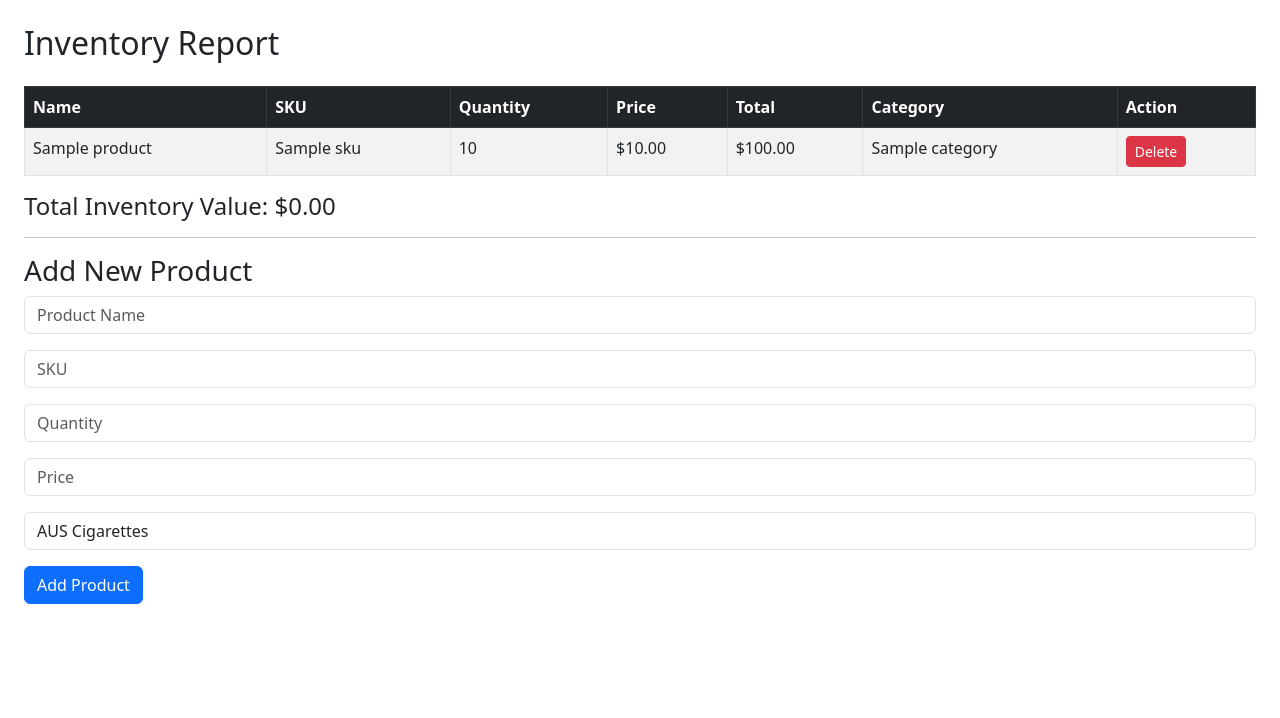
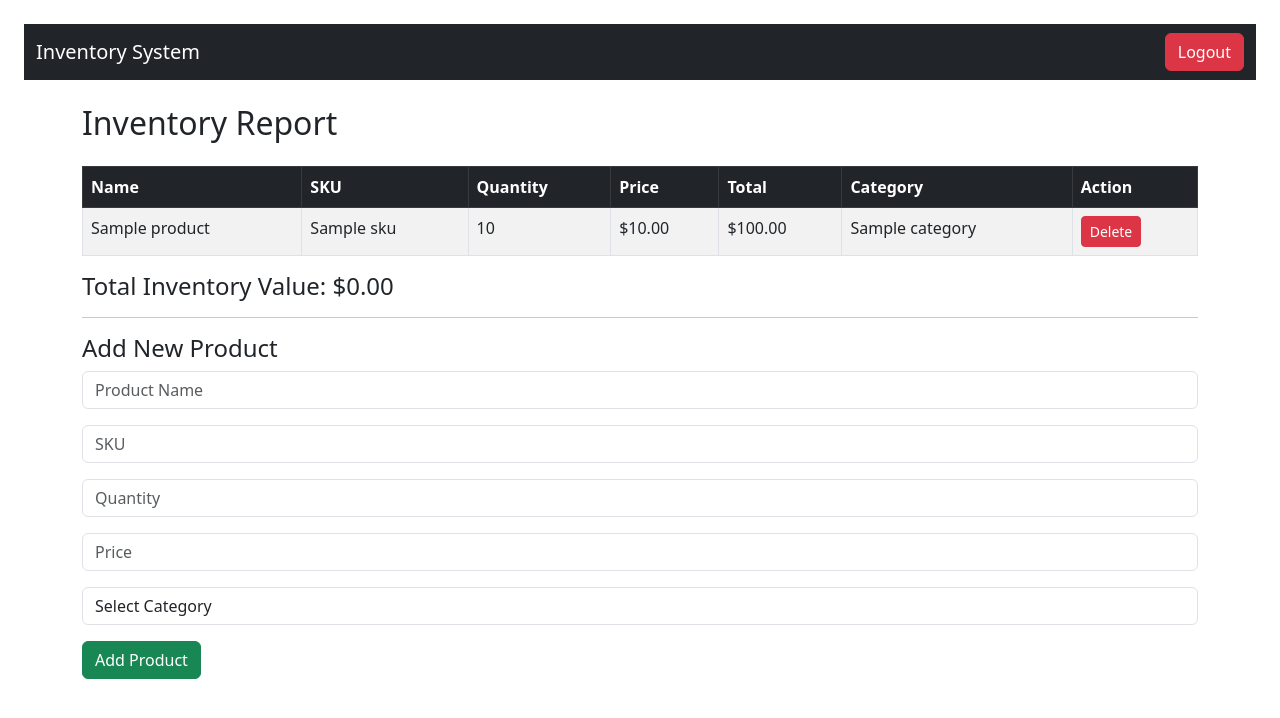
Before and after one commit to iyadalduhni/inventory-system, a Flask app: template templates/report.html in a window 1280 px wide. Shown: the top 718 px of the page. Run offline with Flask 3, Linux system fonts and the light colour scheme; the template is opened without the code that fills it: most values are stand-ins (such as "Sample title", 1, 10 or a date in 2020).

Commit message:
Update report.html

```diff
--- a/templates/report.html
+++ b/templates/report.html
@@ -6,6 +6,16 @@
 </head>
 <body class="p-4">
 
+    <nav class="navbar navbar-expand-lg navbar-dark bg-dark mb-4">
+        <div class="container-fluid">
+            <a class="navbar-brand" href="{{ url_for('dashboard') }}">Inventory System</a>
+            <div class="d-flex">
+                <a href="{{ url_for('logout') }}" class="btn btn-danger">Logout</a>
+            </div>
+        </div>
+    </nav>
+
+    <div class="container">
         <h2 class="mb-4">Inventory Report</h2>
 
         <table class="table table-bordered table-striped">
@@ -21,16 +31,16 @@
                 </tr>
             </thead>
             <tbody>
-            {% for product in products %}
+                {% for p in products %}
                 <tr>
-                <td>{{ product.name }}</td>
-                <td>{{ product.sku }}</td>
-                <td>{{ product.quantity }}</td>
-                <td>${{ "%.2f"|format(product.price) }}</td>
-                <td>${{ "%.2f"|format(product.quantity * product.price) }}</td>
-                <td>{{ product.category or "None" }}</td>
+                    <td>{{ p.name }}</td>
+                    <td>{{ p.sku }}</td>
+                    <td>{{ p.quantity }}</td>
+                    <td>${{ "%.2f"|format(p.price) }}</td>
+                    <td>${{ "%.2f"|format(p.quantity * p.price) }}</td>
+                    <td>{{ p.category if p.category else "None" }}</td>
                     <td>
-                    <form method="post" action="{{ url_for('delete_product', id=product.id) }}">
+                        <form method="post" action="{{ url_for('delete_product', product_id=p.id) }}">
                             <button type="submit" class="btn btn-danger btn-sm">Delete</button>
                         </form>
                     </td>
@@ -39,11 +49,12 @@
             </tbody>
         </table>
 
-    <h4 class="mt-3">Total Inventory Value: ${{ "%.2f"|format(total_value) }}</h4>
+        <h4>Total Inventory Value: ${{ "%.2f"|format(total_value) }}</h4>
 
         <hr>
-    <h3>Add New Product</h3>
-    <form method="post" action="{{ url_for('add_product') }}">
+
+        <h4>Add New Product</h4>
+        <form method="post" action="{{ url_for('report') }}">
             <div class="mb-3">
                 <input type="text" class="form-control" name="name" placeholder="Product Name" required>
             </div>
@@ -54,17 +65,19 @@
                 <input type="number" class="form-control" name="quantity" placeholder="Quantity" required>
             </div>
             <div class="mb-3">
-            <input type="number" step="0.01" class="form-control" name="price" placeholder="Price" required>
+                <input type="number" class="form-control" name="price" step="0.01" placeholder="Price" required>
             </div>
             <div class="mb-3">
                 <select class="form-control" name="category" required>
-                <option value="AUS">AUS Cigarettes</option>
-                <option value="INTL">International Cigarettes</option>
-                <option value="VAPE">Vape</option>
+                    <option value="">Select Category</option>
+                    <option value="AUS">🇦🇺 AUS Cigarettes</option>
+                    <option value="INTL">🌍 International Cigarettes</option>
+                    <option value="VAPE">💨 Vapes</option>
                 </select>
             </div>
-        <button type="submit" class="btn btn-primary">Add Product</button>
+            <button type="submit" class="btn btn-success">Add Product</button>
         </form>
+    </div>
 
 </body>
 </html>
```
Lines whose indentation alone changed are shown as unchanged.
